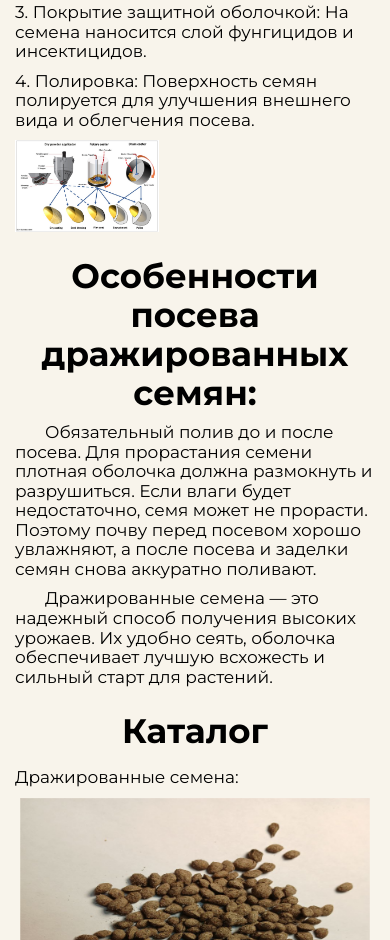
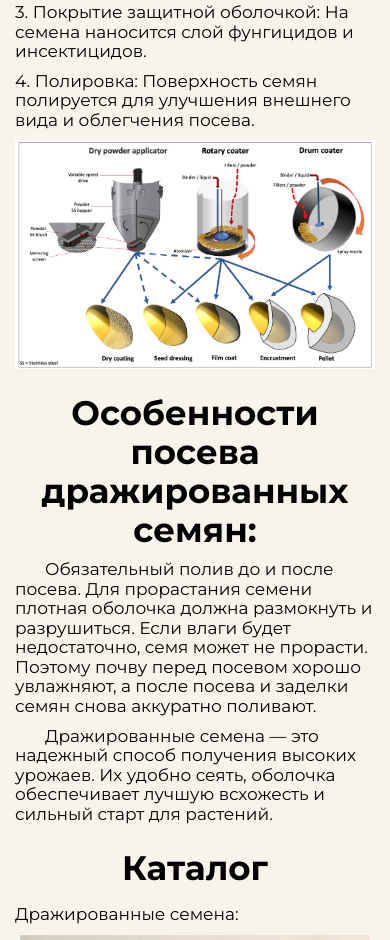
Before and after one commit to evgenijantonyuk/SemBioTek, a plain HTML site: page index.html in a window 390 px wide. Shown: the part 1473-2413 px from the top of the page. Drawn offline with Linux system fonts and the light colour scheme.

Commit message:
correct img size

```diff
--- a/css/styles.css
+++ b/css/styles.css
@@ -400,6 +400,9 @@ img {
     .technology__text {
         flex-direction: column;
     }
+    .technology__image {
+        max-width: 900px;
+    }
 }
 /* ================================== */
 .peculiarities h3 {
```
